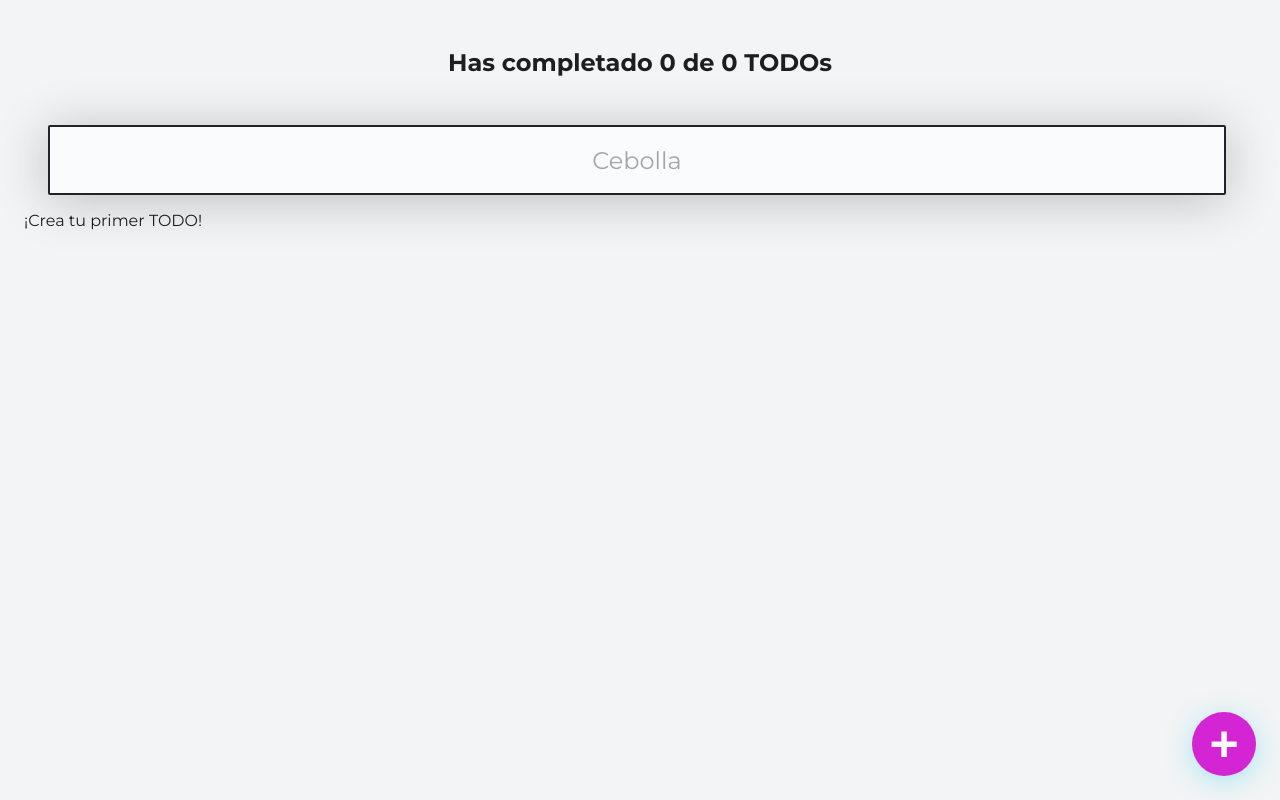
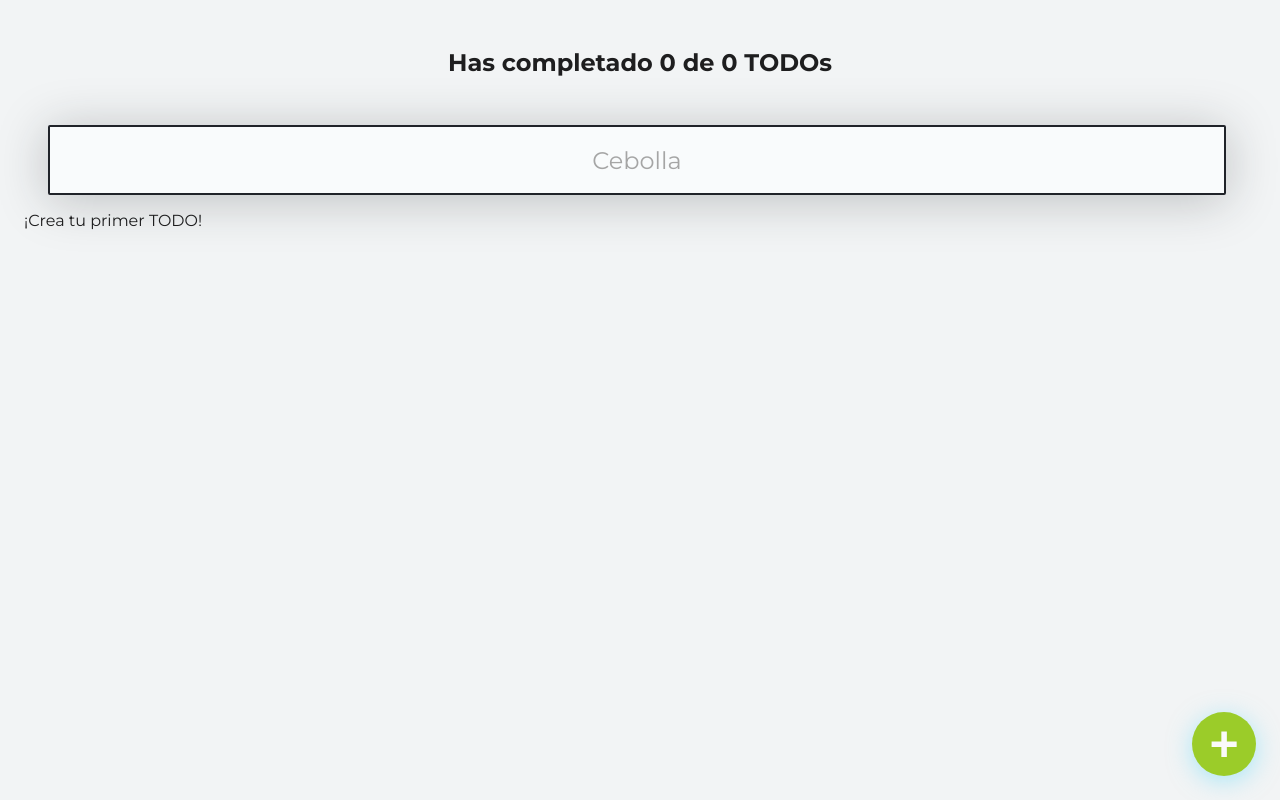
Before and after one commit to marialbert/test-react3, a React app: page / in a window 1280 px wide. Built offline with nearby package versions, Linux system fonts and the light colour scheme.

Commit message:
test 21 percy

```diff
--- a/src/CreateTodoButton/CreateTodoButton.css
+++ b/src/CreateTodoButton/CreateTodoButton.css
@@ -1,5 +1,5 @@
 .CreateTodoButton {
-  background-color: #d425d4;
+  background-color: #9bcc29;
   box-shadow: 0px 5px 25px rgba(97, 218, 250, 0.5);
   border: none;
   border-radius: 50%;
```
Also changed, not shown: tests/test.js (+1 -1 lines).
